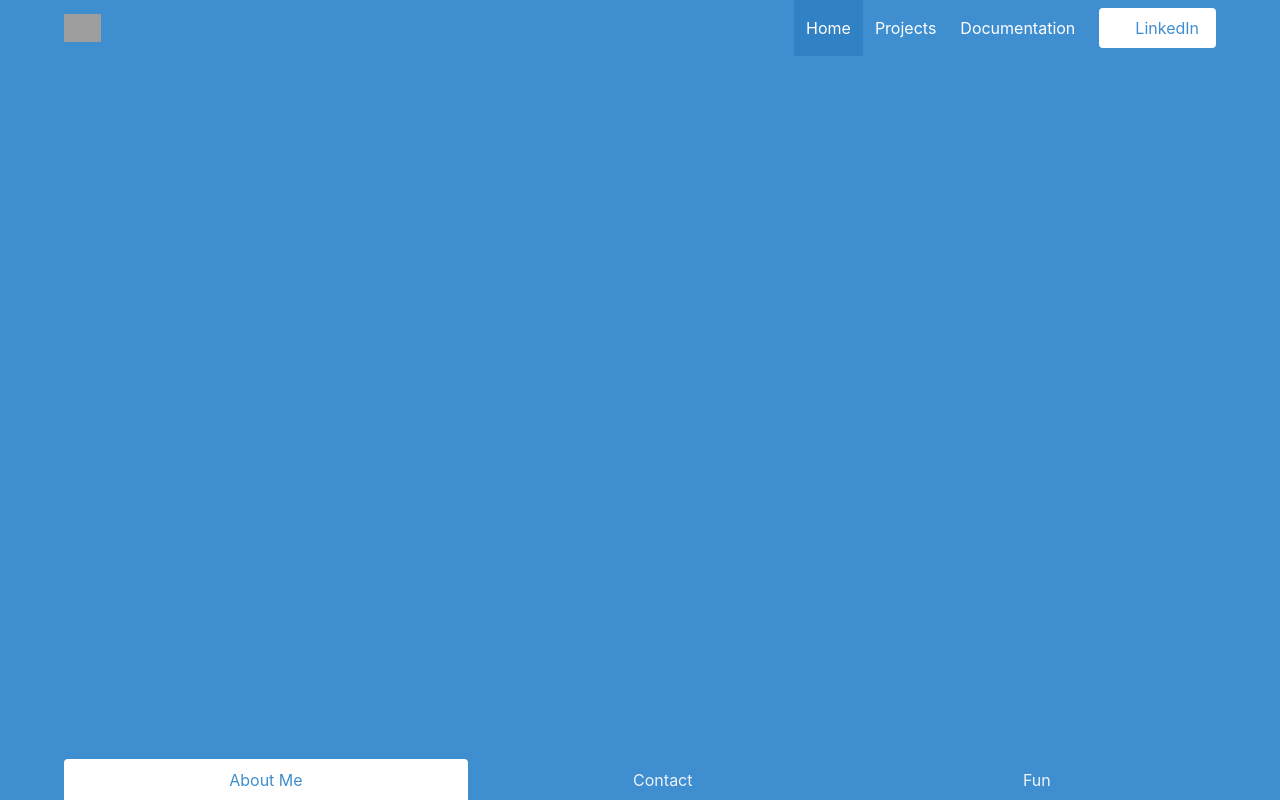
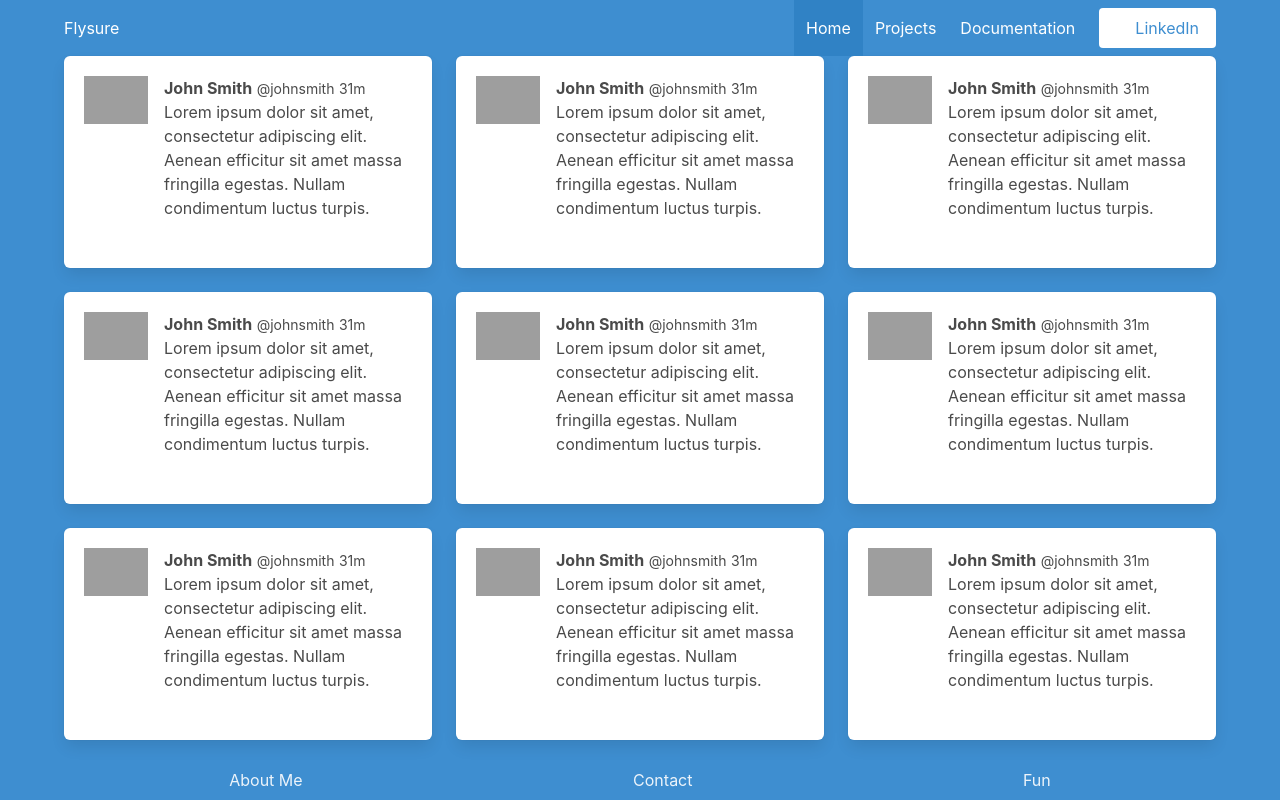
Before and after one commit to Flysure/AndrewsBlog, a Rails app: page /projects in a window 1280 px wide. Run offline with Rails 7, Linux system fonts and the light colour scheme; style sheets or scripts are compiled from the project's sources; some libraries are stand-ins or nearby versions; grey boxes are pictures that could not be loaded.

Commit message:
add links

```diff
--- a/app/controllers/application_controller.rb
+++ b/app/controllers/application_controller.rb
@@ -4,4 +4,10 @@ class ApplicationController < ActionController::Base
   end
   def projects
   end
+  def documentation
+  end
+  def aboutme
+  end
+  def contact
+  end
 end
--- a/app/views/application/projects.html.erb
+++ b/app/views/application/projects.html.erb
@@ -0,0 +1,360 @@
+<div class="container">
+<div class="columns">
+  <div class="column">
+    <div class="box">
+      <article class="media">
+        <div class="media-left">
+          <figure class="image is-64x64">
+            <img src="https://bulma.io/images/placeholders/128x128.png" alt="Image">
+          </figure>
+        </div>
+        <div class="media-content">
+          <div class="content">
+            <p>
+              <strong>John Smith</strong> <small>@johnsmith</small> <small>31m</small>
+              <br>
+              Lorem ipsum dolor sit amet, consectetur adipiscing elit. Aenean efficitur sit amet massa fringilla egestas. Nullam condimentum luctus turpis.
+            </p>
+          </div>
+          <nav class="level is-mobile">
+            <div class="level-left">
+              <a class="level-item" aria-label="reply">
+                <span class="icon is-small">
+                  <i class="fas fa-reply" aria-hidden="true"></i>
+                </span>
+              </a>
+              <a class="level-item" aria-label="retweet">
+                <span class="icon is-small">
+                  <i class="fas fa-retweet" aria-hidden="true"></i>
+                </span>
+              </a>
+              <a class="level-item" aria-label="like">
+                <span class="icon is-small">
+                  <i class="fas fa-heart" aria-hidden="true"></i>
+                </span>
+              </a>
+            </div>
+          </nav>
+        </div>
+      </article>
+    </div>
+  </div>
+  <div class="column">
+    <div class="box">
+      <article class="media">
+        <div class="media-left">
+          <figure class="image is-64x64">
+            <img src="https://bulma.io/images/placeholders/128x128.png" alt="Image">
+          </figure>
+        </div>
+        <div class="media-content">
+          <div class="content">
+            <p>
+              <strong>John Smith</strong> <small>@johnsmith</small> <small>31m</small>
+              <br>
+              Lorem ipsum dolor sit amet, consectetur adipiscing elit. Aenean efficitur sit amet massa fringilla egestas. Nullam condimentum luctus turpis.
+            </p>
+          </div>
+          <nav class="level is-mobile">
+            <div class="level-left">
+              <a class="level-item" aria-label="reply">
+                <span class="icon is-small">
+                  <i class="fas fa-reply" aria-hidden="true"></i>
+                </span>
+              </a>
+              <a class="level-item" aria-label="retweet">
+                <span class="icon is-small">
+                  <i class="fas fa-retweet" aria-hidden="true"></i>
+                </span>
+              </a>
+              <a class="level-item" aria-label="like">
+                <span class="icon is-small">
+                  <i class="fas fa-heart" aria-hidden="true"></i>
+                </span>
+              </a>
+            </div>
+          </nav>
+        </div>
+      </article>
+    </div>
+  </div>
+  <div class="column">
+    <div class="box">
+      <article class="media">
+        <div class="media-left">
+          <figure class="image is-64x64">
+            <img src="https://bulma.io/images/placeholders/128x128.png" alt="Image">
+          </figure>
+        </div>
+        <div class="media-content">
+          <div class="content">
+            <p>
+              <strong>John Smith</strong> <small>@johnsmith</small> <small>31m</small>
+              <br>
+              Lorem ipsum dolor sit amet, consectetur adipiscing elit. Aenean efficitur sit amet massa fringilla egestas. Nullam condimentum luctus turpis.
+            </p>
+          </div>
+          <nav class="level is-mobile">
+            <div class="level-left">
+              <a class="level-item" aria-label="reply">
+                <span class="icon is-small">
+                  <i class="fas fa-reply" aria-hidden="true"></i>
+                </span>
+              </a>
+              <a class="level-item" aria-label="retweet">
+                <span class="icon is-small">
+                  <i class="fas fa-retweet" aria-hidden="true"></i>
+                </span>
+              </a>
+              <a class="level-item" aria-label="like">
+                <span class="icon is-small">
+                  <i class="fas fa-heart" aria-hidden="true"></i>
+                </span>
+              </a>
+            </div>
+          </nav>
+        </div>
+      </article>
+    </div>
+  </div>
+</div>
+<div class="columns">
+  <div class="column">
+    <div class="box">
+      <article class="media">
+        <div class="media-left">
+          <figure class="image is-64x64">
+            <img src="https://bulma.io/images/placeholders/128x128.png" alt="Image">
+          </figure>
+        </div>
+        <div class="media-content">
+          <div class="content">
+            <p>
+              <strong>John Smith</strong> <small>@johnsmith</small> <small>31m</small>
+              <br>
+              Lorem ipsum dolor sit amet, consectetur adipiscing elit. Aenean efficitur sit amet massa fringilla egestas. Nullam condimentum luctus turpis.
+            </p>
+          </div>
+          <nav class="level is-mobile">
+            <div class="level-left">
+              <a class="level-item" aria-label="reply">
+                <span class="icon is-small">
+                  <i class="fas fa-reply" aria-hidden="true"></i>
+                </span>
+              </a>
+              <a class="level-item" aria-label="retweet">
+                <span class="icon is-small">
+                  <i class="fas fa-retweet" aria-hidden="true"></i>
+                </span>
+              </a>
+              <a class="level-item" aria-label="like">
+                <span class="icon is-small">
+                  <i class="fas fa-heart" aria-hidden="true"></i>
+                </span>
+              </a>
+            </div>
+          </nav>
+        </div>
+      </article>
+    </div>
+  </div>
+  <div class="column">
+    <div class="box">
+      <article class="media">
+        <div class="media-left">
+          <figure class="image is-64x64">
+            <img src="https://bulma.io/images/placeholders/128x128.png" alt="Image">
+          </figure>
+        </div>
+        <div class="media-content">
+          <div class="content">
+            <p>
+              <strong>John Smith</strong> <small>@johnsmith</small> <small>31m</small>
+              <br>
+              Lorem ipsum dolor sit amet, consectetur adipiscing elit. Aenean efficitur sit amet massa fringilla egestas. Nullam condimentum luctus turpis.
+            </p>
+          </div>
+          <nav class="level is-mobile">
+            <div class="level-left">
+              <a class="level-item" aria-label="reply">
+                <span class="icon is-small">
+                  <i class="fas fa-reply" aria-hidden="true"></i>
+                </span>
+              </a>
+              <a class="level-item" aria-label="retweet">
+                <span class="icon is-small">
+                  <i class="fas fa-retweet" aria-hidden="true"></i>
+                </span>
+              </a>
+              <a class="level-item" aria-label="like">
+                <span class="icon is-small">
+                  <i class="fas fa-heart" aria-hidden="true"></i>
+                </span>
+              </a>
+            </div>
+          </nav>
+        </div>
+      </article>
+    </div>
+  </div>
+  <div class="column">
+    <div class="box">
+      <article class="media">
+        <div class="media-left">
+          <figure class="image is-64x64">
+            <img src="https://bulma.io/images/placeholders/128x128.png" alt="Image">
+          </figure>
+        </div>
+        <div class="media-content">
+          <div class="content">
+            <p>
+              <strong>John Smith</strong> <small>@johnsmith</small> <small>31m</small>
+              <br>
+              Lorem ipsum dolor sit amet, consectetur adipiscing elit. Aenean efficitur sit amet massa fringilla egestas. Nullam condimentum luctus turpis.
+            </p>
+          </div>
+          <nav class="level is-mobile">
+            <div class="level-left">
+              <a class="level-item" aria-label="reply">
+                <span class="icon is-small">
+                  <i class="fas fa-reply" aria-hidden="true"></i>
+                </span>
+              </a>
+              <a class="level-item" aria-label="retweet">
+                <span class="icon is-small">
+                  <i class="fas fa-retweet" aria-hidden="true"></i>
+                </span>
+              </a>
+              <a class="level-item" aria-label="like">
+                <span class="icon is-small">
+                  <i class="fas fa-heart" aria-hidden="true"></i>
+                </span>
+              </a>
+            </div>
+          </nav>
+        </div>
+      </article>
+    </div>
+  </div>
+</div>
+<div class="columns">
+  <div class="column">
+    <div class="box">
+      <article class="media">
+        <div class="media-left">
+          <figure class="image is-64x64">
+            <img src="https://bulma.io/images/placeholders/128x128.png" alt="Image">
+          </figure>
+        </div>
+        <div class="media-content">
+          <div class="content">
+            <p>
+              <strong>John Smith</strong> <small>@johnsmith</small> <small>31m</small>
+              <br>
+              Lorem ipsum dolor sit amet, consectetur adipiscing elit. Aenean efficitur sit amet massa fringilla egestas. Nullam condimentum luctus turpis.
+            </p>
+          </div>
+          <nav class="level is-mobile">
+            <div class="level-left">
+              <a class="level-item" aria-label="reply">
+                <span class="icon is-small">
+                  <i class="fas fa-reply" aria-hidden="true"></i>
+                </span>
+              </a>
+              <a class="level-item" aria-label="retweet">
+                <span class="icon is-small">
+                  <i class="fas fa-retweet" aria-hidden="true"></i>
+                </span>
+              </a>
+              <a class="level-item" aria-label="like">
+                <span class="icon is-small">
+                  <i class="fas fa-heart" aria-hidden="true"></i>
+                </span>
+              </a>
+            </div>
+          </nav>
+        </div>
+      </article>
+    </div>
+  </div>
+  <div class="column">
+    <div class="box">
+      <article class="media">
+        <div class="media-left">
+          <figure class="image is-64x64">
+            <img src="https://bulma.io/images/placeholders/128x128.png" alt="Image">
+          </figure>
+        </div>
+        <div class="media-content">
+          <div class="content">
+            <p>
+              <strong>John Smith</strong> <small>@johnsmith</small> <small>31m</small>
+              <br>
+              Lorem ipsum dolor sit amet, consectetur adipiscing elit. Aenean efficitur sit amet massa fringilla egestas. Nullam condimentum luctus turpis.
+            </p>
+          </div>
+          <nav class="level is-mobile">
+            <div class="level-left">
+              <a class="level-item" aria-label="reply">
+                <span class="icon is-small">
+                  <i class="fas fa-reply" aria-hidden="true"></i>
+                </span>
+              </a>
+              <a class="level-item" aria-label="retweet">
+                <span class="icon is-small">
+                  <i class="fas fa-retweet" aria-hidden="true"></i>
+                </span>
+              </a>
+              <a class="level-item" aria-label="like">
+                <span class="icon is-small">
+                  <i class="fas fa-heart" aria-hidden="true"></i>
+                </span>
+              </a>
+            </div>
+          </nav>
+        </div>
+      </article>
+    </div>
+  </div>
+  <div class="column">
+    <div class="box">
+      <article class="media">
+        <div class="media-left">
+          <figure class="image is-64x64">
+            <img src="https://bulma.io/images/placeholders/128x128.png" alt="Image">
+          </figure>
+        </div>
+        <div class="media-content">
+          <div class="content">
+            <p>
+              <strong>John Smith</strong> <small>@johnsmith</small> <small>31m</small>
+              <br>
+              Lorem ipsum dolor sit amet, consectetur adipiscing elit. Aenean efficitur sit amet massa fringilla egestas. Nullam condimentum luctus turpis.
+            </p>
+          </div>
+          <nav class="level is-mobile">
+            <div class="level-left">
+              <a class="level-item" aria-label="reply">
+                <span class="icon is-small">
+                  <i class="fas fa-reply" aria-hidden="true"></i>
+                </span>
+              </a>
+              <a class="level-item" aria-label="retweet">
+                <span class="icon is-small">
+                  <i class="fas fa-retweet" aria-hidden="true"></i>
+                </span>
+              </a>
+              <a class="level-item" aria-label="like">
+                <span class="icon is-small">
+                  <i class="fas fa-heart" aria-hidden="true"></i>
+                </span>
+              </a>
+            </div>
+          </nav>
+        </div>
+      </article>
+    </div>
+  </div>
+</div>
+
+</div>
--- a/app/views/layouts/application.html.erb
+++ b/app/views/layouts/application.html.erb
@@ -15,9 +15,8 @@
         <header class="navbar">
           <div class="container">
             <div class="navbar-brand">
-              <a class="navbar-item">
-                <img src="https://bulma.io/images/bulma-type-white.png" alt="Logo">
-              </a>
+              <%= link_to "Flysure", root_path, class: "navbar-item" %>
+
               <span class="navbar-burger burger" data-target="navbarMenuHeroC">
                 <span></span>
                 <span></span>
@@ -26,15 +25,9 @@
             </div>
             <div id="navbarMenuHeroC" class="navbar-menu">
               <div class="navbar-end">
-                <a class="navbar-item is-active">
-                  Home
-                </a>
-                <a class="navbar-item">
-                  Projects
-                </a>
-                <a class="navbar-item">
-                  Documentation
-                </a>
+                <%= link_to "Home", root_path, class: "navbar-item is-active" %>
+                <%= link_to "Projects", projects_path, class: "navbar-item" %>
+                <%= link_to "Documentation", documentation_path, class: "navbar-item" %>
                 <span class="navbar-item">
                   <a class="button is-info is-inverted">
                     <span class="icon">
@@ -56,8 +49,8 @@
         <nav class="tabs is-boxed is-fullwidth">
           <div class="container">
             <ul>
-              <li class="is-active"><a>About Me</a></li>
-              <li><a>Contact</a></li>
+              <li><%= link_to "About Me", aboutme_path %></li>
+              <li><%= link_to "Contact", contact_path%></li>
               <li><a>Fun</a></li>
 
             </ul>
--- a/config/routes.rb
+++ b/config/routes.rb
@@ -1,4 +1,7 @@
 Rails.application.routes.draw do
   root 'application#home'
   get 'projects', to: 'application#projects'
+  get 'documentation', to: 'application#documentation'
+  get 'aboutme', to: 'application#aboutme'
+  get 'contact', to: 'application#contact'
 end
```
Also changed, not shown: app/views/application/aboutme.html.erb (added), app/views/application/contact.html.erb (added), app/views/application/documentation.html.erb (added).
